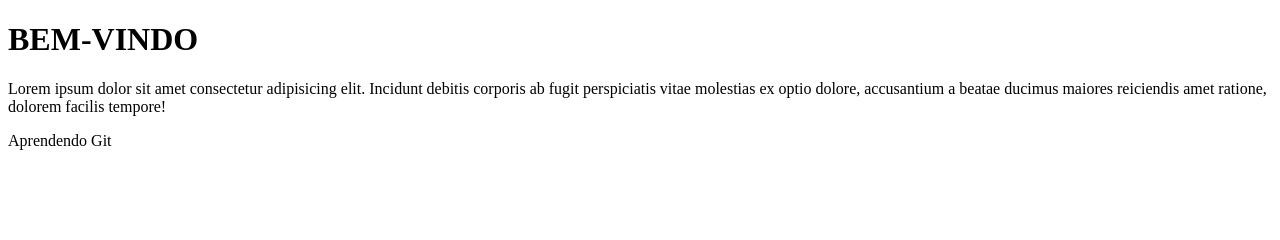
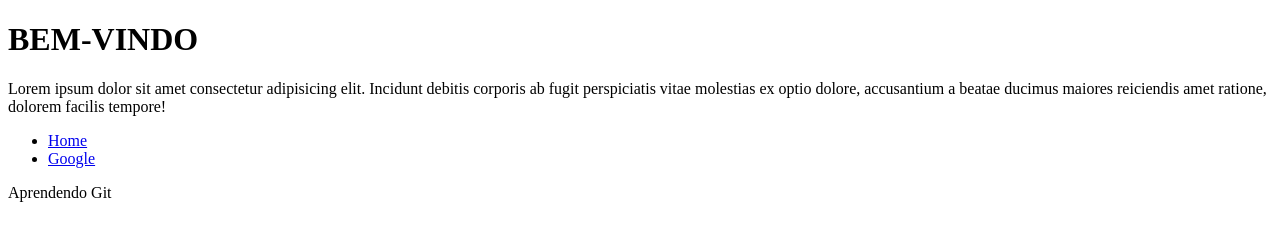
Before and after one commit to GloboBallt/ads_intro_git, a plain HTML site: page index.html in a window 1280 px wide. Drawn offline with Linux system fonts and the light colour scheme.

Commit message:
Adding links!

```diff
--- a/index.html
+++ b/index.html
@@ -16,7 +16,10 @@
         maiores reiciendis amet ratione, dolorem facilis tempore!
     </p>
     <nav>
-
+        <ul>
+            <li><a href="/">Home</a></li>
+            <li><a href="google.com">Google</a></li>
+        </ul>
     </nav>
 
     <footer>
```
